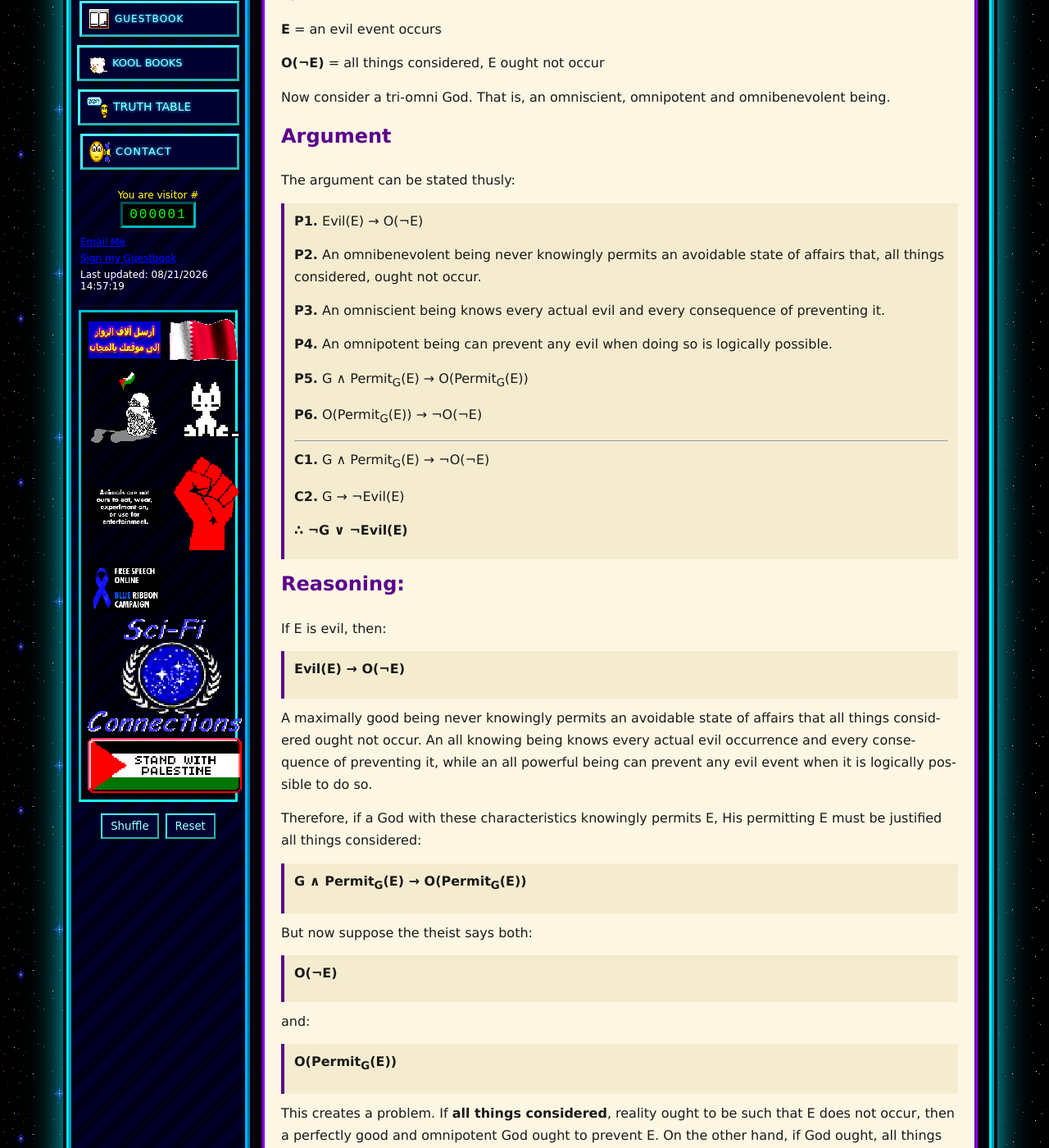
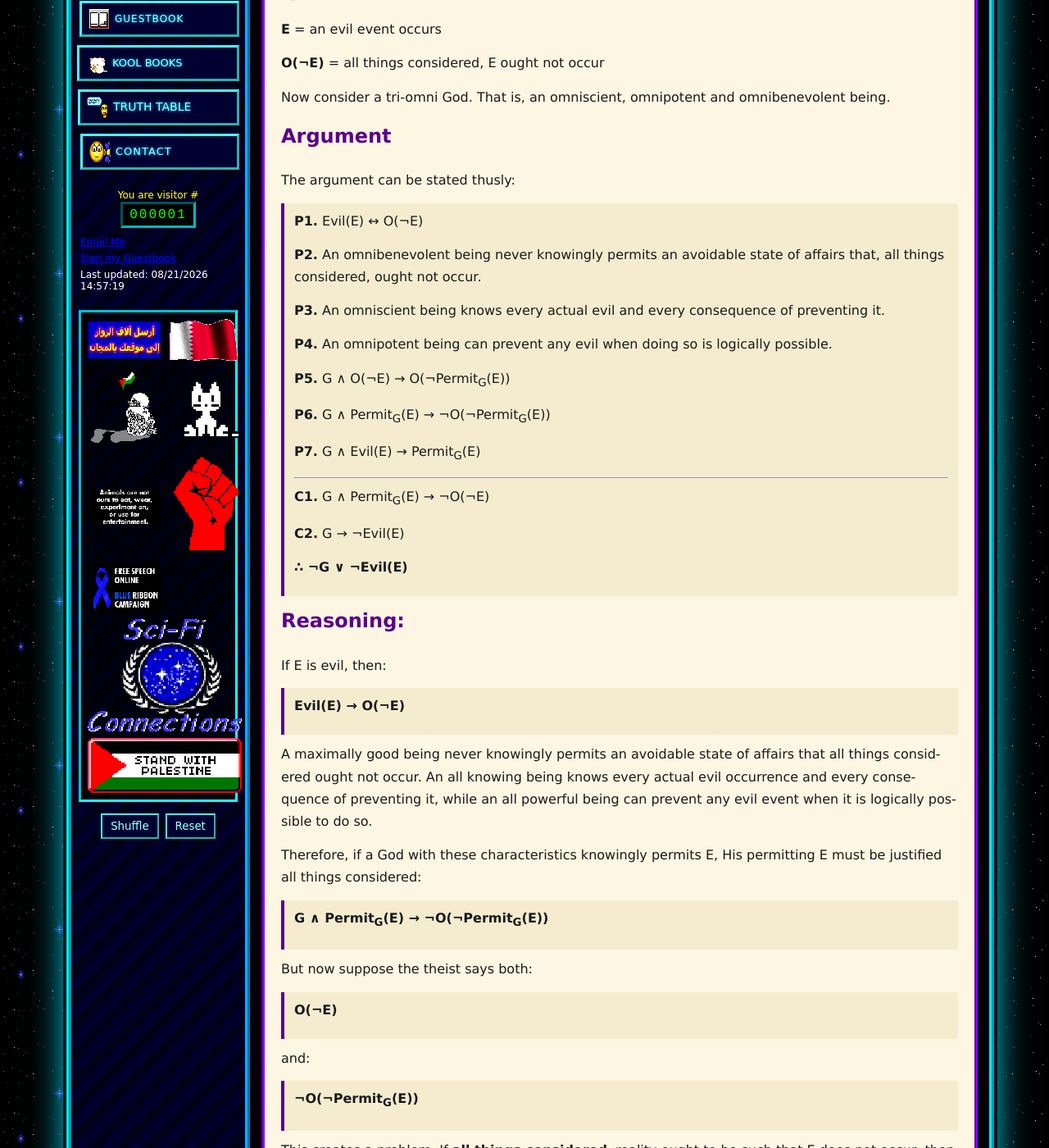
Before and after one commit to Catofminerva/Catofminerva.github.io, a Jekyll site: the page built from _posts/2018-04-05-god.md, in a window 1280 px wide and 1400 px high, scrolled down 449 px. Shown: the whole window at 82% size. Built offline with Jekyll 4.4.1, drawn with Linux system fonts in a browser that asks for light colours; comment, search, counter and statistics services are not loaded; some of the changed text lies outside the part shown.

Commit message:
Update 2018-04-05-god.md

```diff
--- a/_posts/2018-04-05-god.md
+++ b/_posts/2018-04-05-god.md
@@ -20,7 +20,7 @@ Now consider a tri-omni God. That is, an omniscient, omnipotent and omnibenevole
 
 The argument can be stated thusly:
 
-> **P1.** Evil(E) → O(¬E)
+> **P1.** Evil(E) ↔ O(¬E)
 >
 > **P2.** An omnibenevolent being never knowingly permits an avoidable state of affairs that, all things considered, ought not occur.
 >
@@ -28,9 +28,11 @@ The argument can be stated thusly:
 >
 > **P4.** An omnipotent being can prevent any evil when doing so is logically possible.
 >
-> **P5.** G ∧ Permit<sub>G</sub>(E) → O(Permit<sub>G</sub>(E))
+> **P5.** G ∧ O(¬E) → O(¬Permit<sub>G</sub>(E))
 >
-> **P6.** O(Permit<sub>G</sub>(E)) → ¬O(¬E)
+> **P6.** G ∧ Permit<sub>G</sub>(E) → ¬O(¬Permit<sub>G</sub>(E))
+>
+> **P7.** G ∧ Evil(E) → Permit<sub>G</sub>(E)
 >
 > ---
 >
@@ -52,7 +54,7 @@ A maximally good being never knowingly permits an avoidable state of affairs tha
 
 Therefore, if a God with these characteristics knowingly permits E, His permitting E must be justified all things considered:
 
-> **G ∧ Permit<sub>G</sub>(E) → O(Permit<sub>G</sub>(E))**
+> **G ∧ Permit<sub>G</sub>(E) → ¬O(¬Permit<sub>G</sub>(E))**
 
 But now suppose the theist says both:
 
@@ -60,13 +62,13 @@ But now suppose the theist says both:
 
 and:
 
-> **O(Permit<sub>G</sub>(E))**
+> **¬O(¬Permit<sub>G</sub>(E))**
 
 This creates a problem. If **all things considered**, reality ought to be such that E does not occur, then a perfectly good and omnipotent God ought to prevent E. On the other hand, if God ought, all things considered, to permit E, then it cannot also be true, in the all-things-considered sense, that E ought not occur.
 
 Therefore:
 
-> **O(Permit<sub>G</sub>(E)) → ¬O(¬E)**
+> **G ∧ Permit<sub>G</sub>(E) → ¬O(¬E)**
 
 And since:
 
```
